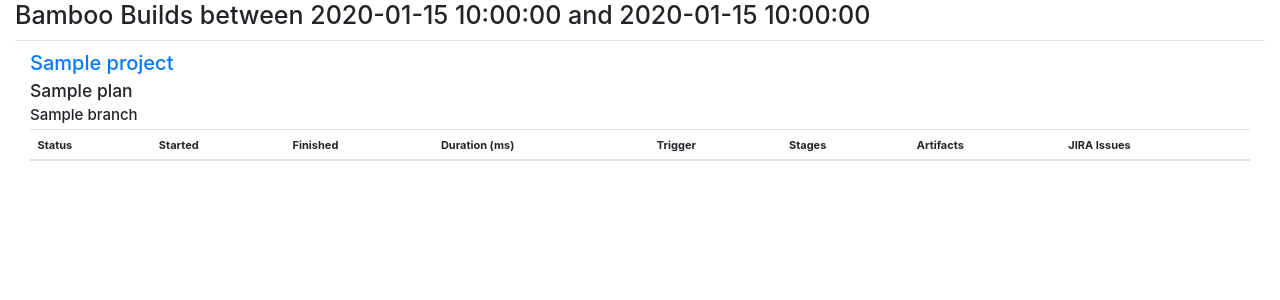
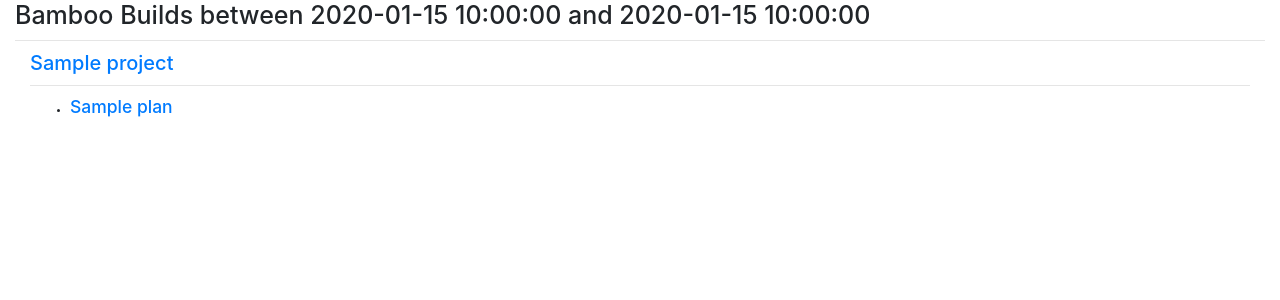
Before and after one commit to cattz/damster, a Python web app: template damster/templates/bamboo_builds_report.html in a window 1280 px wide, after a click that opens the changed part. Shown: the top 300 px of the page. Run offline with Jinja, Linux system fonts and the light colour scheme; the template is opened without the code that fills it: most values are stand-ins (such as "Sample title", 1, 10 or a date in 2020); lists and menus that the app fills with data are empty; some libraries are stand-ins or nearby versions.

Commit message:
Finish builds HTML report

```diff
--- a/damster/reports/bamboo/builds.py
+++ b/damster/reports/bamboo/builds.py
@@ -127,7 +127,7 @@
         )
 
         html = template.render(
-            builds=self.report,
+            report=self.report,
             summary=summary,
             **args
         )
--- a/damster/templates/bamboo_builds_report.html
+++ b/damster/templates/bamboo_builds_report.html
@@ -5,36 +5,48 @@
         <h1>Bamboo Builds between {{ summary.from_date }} and {{ summary.to_date}}</h1>
         <hr>
         <div class="container-fluid">
-            {% for project in builds %}
-            <div class="panel-group" id="prj-{{ project.key}}">
+            {% for project in report %}
+            <div class="panel-group" id="prj-{{ project.key }}">
                 <div class="panel panel-default">
                     <div class="panel-heading">
                         <h2 class="panel-title">
-                            <a data-toggle="collapse" data-parent="#prj-{{ project.key}}" href="#prj-{{ project.key}}-plans">
+                            <a data-toggle="collapse" data-parent="#prj-{{ project.key }}" href="#prj-{{ project.key }}-plans">
                                 {{ project.name}}</a>
                         </h2>
+                        <hr>
                     </div>
-                    <div id="prj-{{ project.key}}-plans" class="panel-collapse collapse">
+                    <div id="prj-{{ project.key }}-plans" class="panel-collapse collapse">
+                        <ul>
                         {% for plan in project.plans %}
-                        <div class="panel-heading" id="prj-{{ project.key}}-plan-{{ plan.short_key}}-h">
-                            <h3>{{ plan.short_name }}
+                            <li class="panel-group panel-heading" id="prj-{{ project.key}}-plan-{{ plan.short_key }}">
+                            <h3>
+                                <a data-toggle="collapse"
+                                   data-parent="#prj-{{ project.key}}-plan-{{ plan.short_key }}"
+                                   href="#prj-{{ project.key }}-plan-{{ plan.short_key }}-branches"
+                                >
+                                {{ plan.short_name }}
+                                </a>
                                 {% if plan.successful > 0 %}
                                     <span class="badge badge-success">{{ plan.successful }}</span>{% endif %}
                                 {% if plan.failed > 0 %}
                                     <span class="badge badge-error">{{ plan.failed }}</span>{% endif %}
                                 {% if plan.unknown > 0 %}
                                     <span class="badge badge-info">{{ plan.unknown }}</span>{% endif %}
+
                             </h3>
-                            <div class="panel-group" id="prj-{{ project.key }}-plan-{{ plan.short_key }}">
+                            </li>
+                            <div class="panel-group collapse" id="prj-{{ project.key }}-plan-{{ plan.short_key }}-branches">
+                                <ul>
                                 {% for branch in plan.branches %}
-                                    <h4>{{ branch.name }}
+                                    <li>
+                                    <h4>Branch: {{ branch.name }}
                                         {% if branch.successful > 0 %}
                                             <span class="badge badge-success">{{ branch.successful }}</span>{% endif %}
                                         {% if branch.failed > 0 %}
                                             <span class="badge badge-error">{{ branch.failed }}</span>{% endif %}
                                         {% if branch.unknown > 0 %}
                                             <span class="badge badge-info">{{ branch.unknown }}</span>{% endif %}
-                                    </h4>
+                                    </h4></li>
                                     <table class="table table-striped table-condensed">
                                             <thead>
                                                 <tr>
@@ -59,7 +71,7 @@
                                                         <td class="btn-info">
                                                     {% endif %}
                                                     <a href="{{ summary.bamboo_url }}/browse/{{ result.key }}" target="_blank">
-                                                        {{ result.state }}</a>
+                                                        {{ result.key }}</a>
                                                     </td>
                                                     <td>{{ result.started}}</td>
                                                     <td>{{ result.finished}}</td>
@@ -73,9 +85,12 @@
                                             </tbody>
                                     </table>
                                 {% endfor %}
+                                </ul>
                             </div>
-                        </div>
+
                         {% endfor %}
+                        </ul>
+
                     </div>
                 </div>
             </div>
--- a/damster/templates/bootstrap_base.html
+++ b/damster/templates/bootstrap_base.html
@@ -1,3 +1,4 @@
+<!DOCTYPE html>
 <title>{{ title }}</title>
   <head>
     <!-- Bootstrap -->
@@ -31,6 +32,9 @@
         .text-green{
           color: green;
           text-decoration-style: double;
+        }
+        td.btn-success a, td.btn-danger a, td.btn-info a {
+            color: white;
         }
         .badge:hover {
           color: #ffffff;
```
